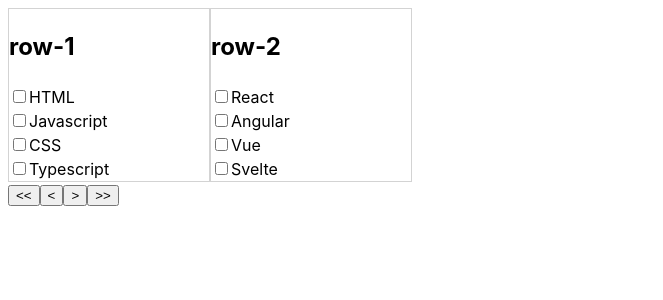
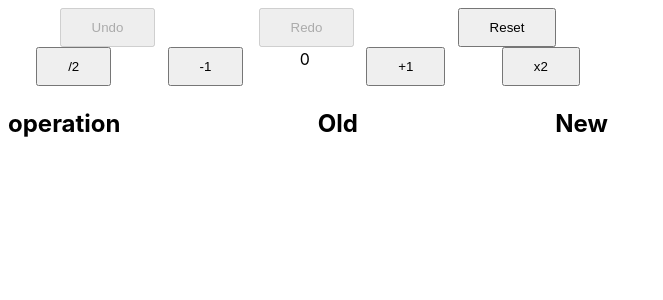
Before and after one commit to ayansome1/machine-coding-projects, a React (Vite) app: page / in a window 1280 px wide. Shown: the top 300 px of the page, without its empty margins (0-663 px from the left). Built offline with nearby package versions, Linux system fonts and the light colour scheme.

Commit message:
undoable counter

```diff
--- a/src/App.tsx
+++ b/src/App.tsx
@@ -23,6 +23,7 @@
 import HackerNewsJobBoard from './projects/hackerNewsJobBoard/HackerNewsJobBoard';
 import StopwatchContainer from './projects/stopwatch/StopwatchContainer';
 import TransferListContainer from './projects/transferList/TransferListContainer';
+import UndoableCounter from './projects/undoableCounter/UndoableCounter';
 
 function App() {
   return (
@@ -93,11 +94,10 @@
       <div>{/* <TestStar /> */}</div>
       <div>{/* <TrafficLightTest /> */}</div>
       <div>{/* <HackerNewsJobBoard /> */}</div>
+      <div>{/* <StopwatchContainer /> */}</div>
+      <div>{/* <TransferListContainer /> */}</div>
       <div>
-        {/* <StopwatchContainer /> */}
-      </div>
-      <div>
-        <TransferListContainer />
+        <UndoableCounter />
       </div>
     </>
   );
--- /dev/null
+++ b/src/projects/undoableCounter/UndoableCounter.module.scss
@@ -0,0 +1,17 @@
+.parent {
+  width: 600px;
+}
+
+.operation-container {
+  display: flex;
+  justify-content: space-around;
+
+  button {
+    padding: 10px 30px;
+  }
+}
+
+.stack {
+  display: flex;
+  justify-content: space-between;
+}
--- /dev/null
+++ b/src/projects/undoableCounter/UndoableCounter.tsx
@@ -0,0 +1,116 @@
+import { useState } from 'react';
+import styles from './UndoableCounter.module.scss';
+
+const operatorConfig = {
+  '/2': '/2',
+  '-1': '-1',
+  '+1': '+1',
+  x2: 'x2',
+};
+
+const UndoableCounter = () => {
+  const [result, setResult] = useState(0);
+  const [operations, setOperations] = useState([]);
+  const [undoArr, setUndoArr] = useState([]);
+
+  const handleOperatorClick = (operation) => {
+    let operationObj;
+    switch (operation) {
+      case operatorConfig['/2']:
+        operationObj = {
+          operation: operation,
+          oldVal: result,
+          newVal: result / 2,
+        };
+        break;
+      case operatorConfig['-1']:
+        operationObj = {
+          operation: operation,
+          oldVal: result,
+          newVal: result - 1,
+        };
+        break;
+      case operatorConfig['+1']:
+        operationObj = {
+          operation: operation,
+          oldVal: result,
+          newVal: result + 1,
+        };
+        break;
+      case operatorConfig['x2']:
+        operationObj = {
+          operation: operation,
+          oldVal: result,
+          newVal: result * 2,
+        };
+        break;
+    }
+    setResult(operationObj.newVal);
+    setOperations((arr) => [...arr, operationObj]);
+    setUndoArr([]);
+  };
+
+  const handleUndo = () => {
+    const undoObj = operations[operations.length - 1];
+    setOperations((previousArr) => previousArr.slice(0, -1));
+    setResult(undoObj.oldVal);
+    setUndoArr((prevArr) => [...prevArr, undoObj]);
+  };
+
+  const handleRedo = () => {
+    const redoObj = undoArr[undoArr.length - 1];
+    setUndoArr((arr) => arr.slice(0, -1));
+    setOperations((arr) => [...arr, redoObj]);
+    setResult(redoObj.newVal);
+  };
+
+  const handleReset = () => {
+    setOperations([]);
+    setUndoArr([]);
+    setResult(0);
+  };
+  return (
+    <div className={styles.parent}>
+      <div className={styles['operation-container']}>
+        <button onClick={handleUndo} disabled={operations.length === 0}>
+          Undo
+        </button>
+        <button onClick={handleRedo} disabled={undoArr.length === 0}>
+          Redo
+        </button>
+        <button onClick={handleReset}>Reset</button>
+      </div>
+      <div className={styles['operation-container']}>
+        <button onClick={() => handleOperatorClick(operatorConfig['/2'])}>
+          /2
+        </button>
+        <button onClick={() => handleOperatorClick(operatorConfig['-1'])}>
+          -1
+        </button>
+        {result}
+        <button onClick={() => handleOperatorClick(operatorConfig['+1'])}>
+          +1
+        </button>
+        <button onClick={() => handleOperatorClick(operatorConfig.x2)}>
+          x2
+        </button>
+      </div>
+      <div>
+        <div className={styles.stack}>
+          <h2>operation</h2>
+          <h2>Old</h2>
+          <h2>New</h2>
+        </div>
+        {operations.map((val) => (
+          <div className={styles.stack}>
+            <span>{val.operation}</span>
+            <span>{val.oldVal}</span>
+            <span>{val.newVal}</span>
+          </div>
+        ))}
+      </div>
+    </div>
+  );
+};
+
+export default UndoableCounter;
```
